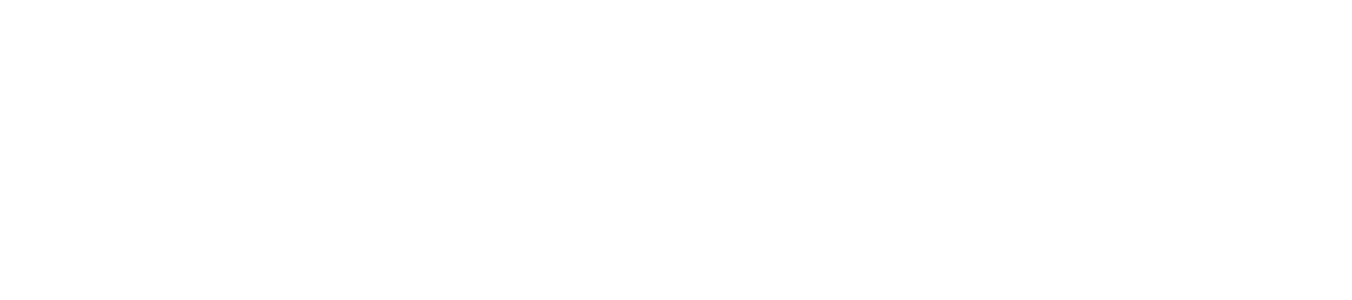
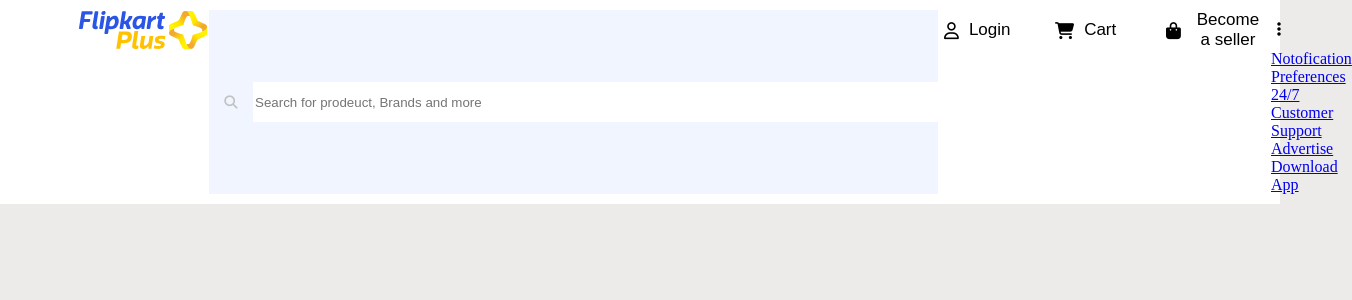
Before and after one commit to uthayasankars/flipkart_clone, a React (Vite) app: page / in a window 1280 px wide. Shown: the top 300 px of the page, 1352 px wide, since content can reach past the window. Built offline with nearby package versions, Linux system fonts and the light colour scheme.

Commit message:
update the navBar

```diff
--- a/index.html
+++ b/index.html
@@ -5,6 +5,7 @@
     <link rel="icon" type="image/png" href="/public/Flipkartmainlogo.png" />
     <meta name="viewport" content="width=device-width, initial-scale=1.0" />
     <title>Flipkart</title>
+    <script src="https://kit.fontawesome.com/8ad24556c1.js" crossorigin="anonymous"></script>
   </head>
   <body>
     <div id="root"></div>
--- /dev/null
+++ b/src/components/NavBar/navbar.css
@@ -0,0 +1,39 @@
+.navbar-main{
+    display: flex;
+    justify-content: space-around;
+    background-color: white;
+    padding: 10px 50px;
+}
+.navbar-item2{
+    background-color: #f0f5ff;
+    display: flex;
+    flex-direction: row;
+    align-items: center;
+}
+.navbar-item2>input{
+width: 685px;
+height: 40px;
+border: none;
+}
+.navbar-item2>button{
+    height: 40px;
+    width: 44px;
+    border: none;
+    background-color: transparent;
+}
+.navbar-item3>button, .navbar-item4>button, .navbar-item5>button{
+    height: 40px;
+    width: 111px;
+    border: none;
+    background-color: transparent;
+    font-size: 17px;
+    display: flex;
+    align-items: center;
+    gap: 10px;
+}
+.navbar-item6>button{
+    height: 40px;
+    background-color: transparent;
+    border: none;
+    font-size: 16px;
+}
--- a/src/components/NavBar/navbar.jsx
+++ b/src/components/NavBar/navbar.jsx
@@ -1,11 +1,44 @@
 import React from 'react'
-
+import flmain from '../../assets/images/fkheaderlogo_plus.svg'
+import './navbar.css'
 function Navbar() {
   return (
     <>
-
+    <div className="navbar-main">
+        <div className="navbar-item1">
+            <img src={flmain} alt="Flipkart-main" />
+        </div>
+        <div className="navbar-item2">
+            <button><i className="fa-solid fa-magnifying-glass" style={{color: "#c2c2c2"}}></i></button>
+            <input type="search" name="search" id="search" placeholder='Search for prodeuct, Brands and more' />
+        </div>
+        <div className="navbar-item3">
+            <button className='login-btn'>
+                <i className="fa-regular fa-user"></i> Login</button>
+        </div>
+        <div className="navbar-item4">
+            <button className='cart-btn'>
+                <i class="fa-solid fa-cart-shopping"></i> Cart</button>
+        </div>
+        <div className="navbar-item5">
+            <button className="become-a-seller">
+                <i className="fa-solid fa-bag-shopping"></i> Become a seller
+            </button>
+        </div>
+        <div className="navbar-item6">
+            <button className='options'>
+                <i class="fa-solid fa-ellipsis-vertical"></i>
+            </button>
+            <div className="option-show">
+                <div className="option-items"><a href="#">Notofication Preferences</a></div>
+                <div className="option-items"><a href="#">24/7 Customer Support</a></div>
+                <div className="option-items"><a href="#">Advertise</a></div>
+                <div className="option-items"><a href="#">Download App</a></div>
+            </div>
+        </div>
+    </div>
     </>
   )
 }
-
+//33:57
 export default Navbar
--- a/src/index.css
+++ b/src/index.css
@@ -0,0 +1,6 @@
+*{
+  margin: 0;
+}
+body{
+  background-color: rgb(237, 234, 234);
+}
```
Also changed, not shown: src/assets/images/fkheaderlogo_plus.svg (added).
